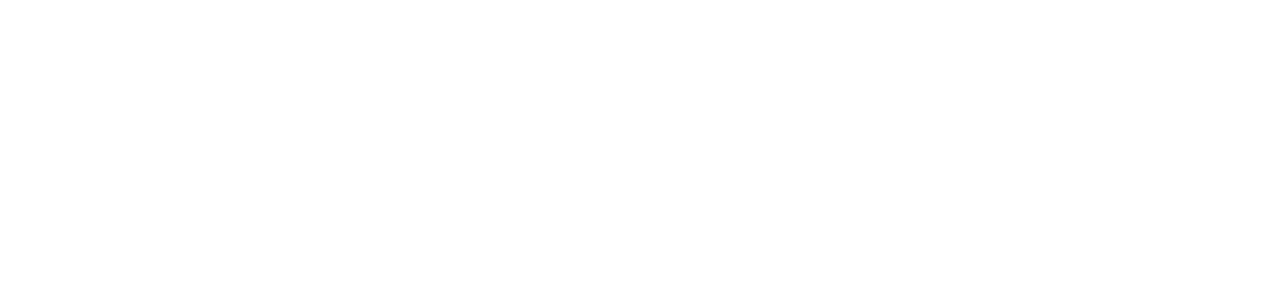
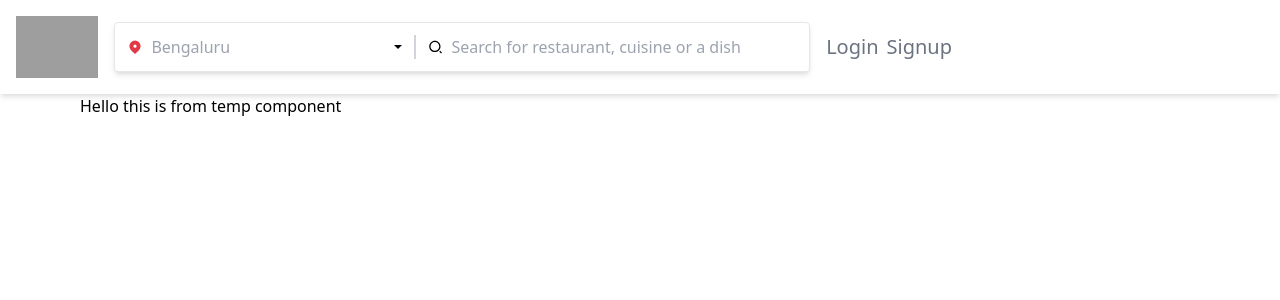
Before and after one commit to kathu08/zomato-master, a React (Create React App) app in the folder client/: page / in a window 1280 px wide. Shown: the top 300 px of the page. Built offline with nearby package versions, Linux system fonts and the light colour scheme; grey boxes are pictures that could not be loaded.

Commit message:
add navbar

```diff
--- a/client/package.json
+++ b/client/package.json
@@ -9,6 +9,8 @@
     "@testing-library/user-event": "^12.8.3",
     "react": "^17.0.2",
     "react-dom": "^17.0.2",
+    "react-icons": "^4.3.1",
+    "react-router-dom": "^5.3.0",
     "react-scripts": "4.0.3",
     "web-vitals": "^1.1.2"
   },
--- a/client/src/App.jsx
+++ b/client/src/App.jsx
@@ -1,5 +1,13 @@
+// HOC
+import HomeLayoutHOC from "./HOC/Home.Hoc";
+
+// Component
+import Temp from "./Components/temp";
+
 function App() {
-  return <div></div>;
+  return <>
+  <HomeLayoutHOC path="/" exact component={Temp} />
+  </>;
 }
 
 export default App;
--- /dev/null
+++ b/client/src/Components/Navbar/index.jsx
@@ -0,0 +1,85 @@
+import React from "react";
+import { FaUserAlt } from "react-icons/fa";
+import { HiLocationMarker } from "react-icons/hi";
+import { IoMdArrowDropdown, IoMdArrowDropup } from "react-icons/io";
+import { RiSearch2Line } from "react-icons/ri";
+
+const MobileNav = () => {
+  return (
+    <div className="flex w-full items-center justify-between md:hidden">
+      <div className="w-28">
+        <img
+          src="https://b.zmtcdn.com/web_assets/b40b97e677bc7b2ca77c58c61db266fe1603954218.png"
+          alt="logo"
+          className="w-full h-full"
+        />
+      </div>
+      <div className="flex items-center gap-3">
+        <button className="bg-zomato-400 text-white py-2 px-3 rounded-full">
+          Use App
+        </button>
+        <span className="border p-2 border-gray-300 text-zomato-400 rounded-full">
+          <FaUserAlt />
+        </span>
+      </div>
+    </div>
+  );
+};
+
+const MediumNav = () => {
+  return (
+    <>
+      <div className="hidden gap-4 w-full items-center justify-between md:flex lg:w-3/4">
+        <div className="w-28">
+          <img
+            src="https://b.zmtcdn.com/web_assets/b40b97e677bc7b2ca77c58c61db266fe1603954218.png"
+            alt="logo"
+            className="w-full h-full"
+          />
+        </div>
+        <div className=" w-full bg-white shadow-md p-3 flex items-center gap-3  border border-gray-200 rounded">
+          <div className="flex items-center gap-2 border-r-2 border-gray-300 pr-2">
+            <span className="text-zomato-400">
+              <HiLocationMarker />
+            </span>
+            <input
+              type="text"
+              placeholder="Bengaluru"
+              className=" focus:outline-none"
+            />
+            <IoMdArrowDropdown />
+          </div>
+          <div className="flex w-full items-center gap-2">
+            <RiSearch2Line />
+            <input
+              type="search"
+              placeholder="Search for restaurant, cuisine or a dish"
+              className="w-full focus:outline-none"
+            />
+          </div>
+        </div>
+        <div className="flex gap-2">
+          <button className="text-gray-500 text-xl hover:text-gray-800">
+            Login
+          </button>
+          <button className="text-gray-500 text-xl hover:text-gray-800">
+            Signup
+          </button>
+        </div>
+      </div>
+    </>
+  );
+};
+
+const Navbar = () => {
+  return (
+    <>
+      <nav className="p-4 flex bg-white shadow-md w-full items-center">
+        <MobileNav />
+        <MediumNav />
+      </nav>
+    </>
+  );
+};
+
+export default Navbar;
--- /dev/null
+++ b/client/src/Components/temp.jsx
@@ -0,0 +1,7 @@
+import React from "react";
+
+const Temp = () => {
+  return <div>Hello this is from temp component</div>;
+};
+
+export default Temp;
--- /dev/null
+++ b/client/src/HOC/Home.Hoc.jsx
@@ -0,0 +1,23 @@
+import React from "react";
+
+import { Route } from "react-router-dom";
+
+// Layout
+import HomeLayout from "../Layout/Home.layout";
+
+const HomeLayoutHOC = ({ component: Component, ...rest }) => {
+  return (
+    <>
+      <Route
+        {...rest}
+        component={(props) => (
+          <HomeLayout>
+            <Component {...props} />
+          </HomeLayout>
+        )}
+      />
+    </>
+  );
+};
+
+export default HomeLayoutHOC;
--- /dev/null
+++ b/client/src/Layout/Home.layout.jsx
@@ -0,0 +1,15 @@
+import React from "react";
+
+// components
+import Navbar from "../Components/Navbar";
+
+const HomeLayout = (props) => {
+  return (
+    <>
+      <Navbar />
+      <div className="container mx-auto px-4 lg:px-20">{props.children}</div>
+    </>
+  );
+};
+
+export default HomeLayout;
--- a/client/src/index.jsx
+++ b/client/src/index.jsx
@@ -1,11 +1,14 @@
 import React from "react";
 import ReactDOM from "react-dom";
+import { BrowserRouter } from "react-router-dom";
 import "./index.css";
 import App from "./App";
 
 ReactDOM.render(
   <React.StrictMode>
-    <App />
+    <BrowserRouter>
+      <App />
+    </BrowserRouter>
   </React.StrictMode>,
   document.getElementById("root")
 );
--- a/client/tailwind.config.js
+++ b/client/tailwind.config.js
@@ -2,7 +2,22 @@
   purge: ["./src/**/*.{js,jsx,ts,tsx}", "./public/index.html"],
   darkMode: false, // or 'media' or 'class'
   theme: {
-    extend: {},
+    extend: {
+      colors: {
+        zomato: {
+          50: "#ffe5e7",
+          100: "#fabac0",
+          200: "#f18f96",
+          300: "#e9626d",
+          400: "#e23744",
+          500: "#c81d2a",
+          600: "#9d1520",
+          700: "#700d16",
+          800: "#46060c",
+          900: "#1e0002",
+        },
+      },
+    },
   },
   variants: {
     extend: {},
```
